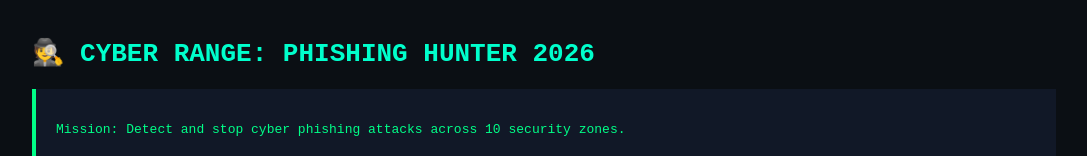
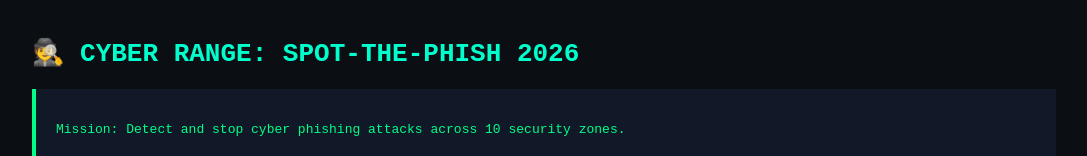
Before and after one commit to amirulhakim-bit/phishing-hunter-2026, a plain HTML site: page index9.html in a window 1280 px wide. Shown: the top 156 px of the page, without its empty margins (96-1183 px from the left). Drawn offline with Linux system fonts and the light colour scheme.

Commit message:
Update title and header for Phishing Hunter 2026

```diff
--- a/index9.html
+++ b/index9.html
@@ -7,7 +7,7 @@
 <body>
 
 <div class="container">
-    <h1>🕵️ CYBER RANGE: PHISHING HUNTER 2026</h1>
+    <h1>🕵️ CYBER RANGE: SPOT-THE-PHISH 2026</h1>
 
     <div class="card">
         <p>Mission: Detect and stop cyber phishing attacks across 10 security zones.</p>
```
